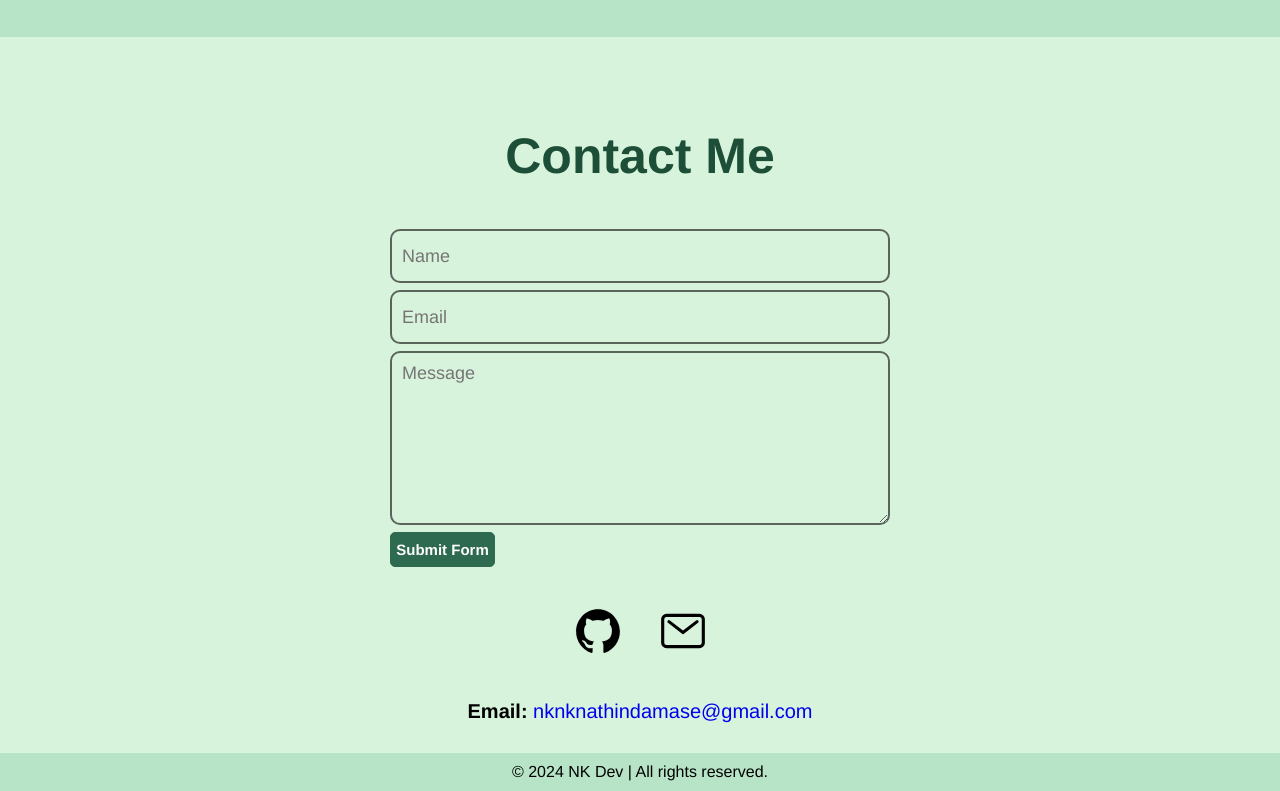
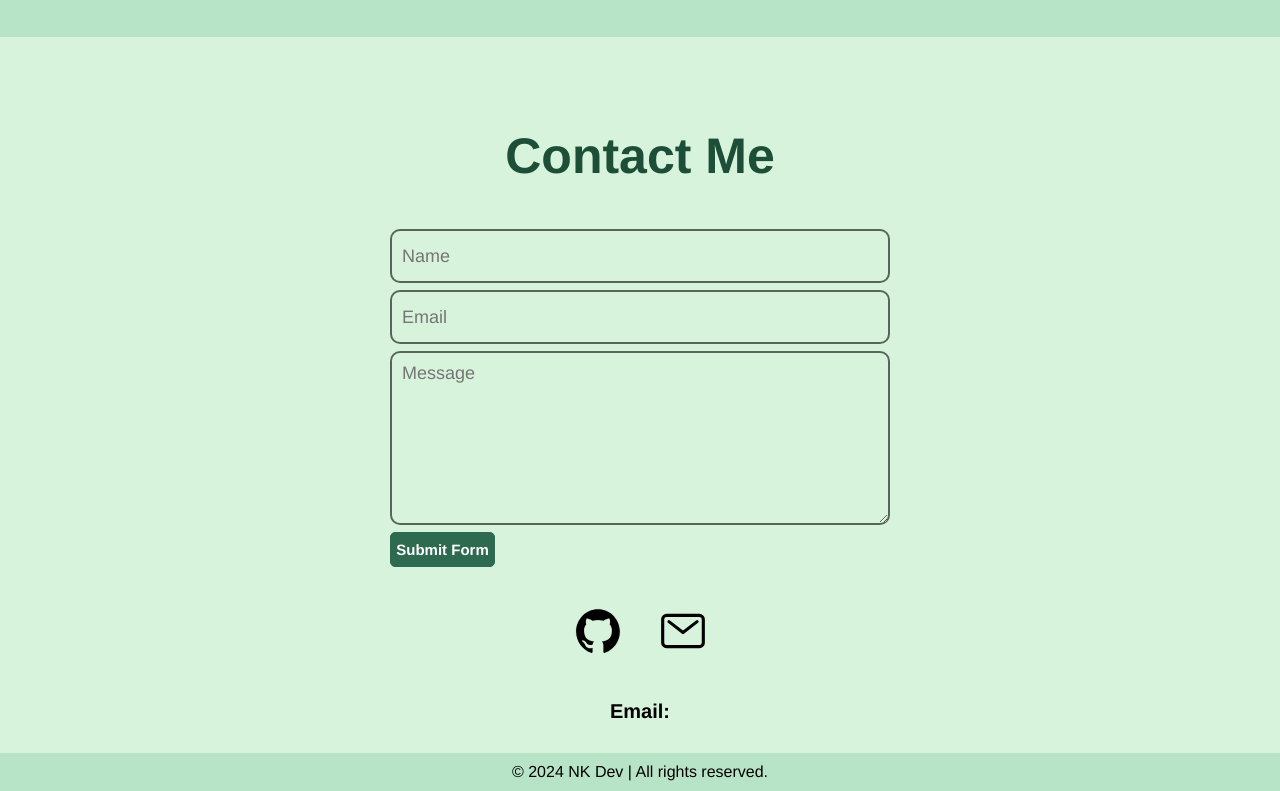
Before and after one commit to nknathi/nknathi.github.io, a plain HTML site: page index.html in a window 1280 px wide. Shown: the part 2472-3263 px from the top of the page. Drawn offline with nearby package versions, Linux system fonts and the light colour scheme.

Commit message:
Update index.html
Email

```diff
--- a/index.html
+++ b/index.html
@@ -374,8 +374,7 @@
       <div class="mymail">
         <p>
           <b>Email:</b
-          ><a href="mailto: nknknathindamase@gmail.com">
-            nknknathindamase@gmail.com</a
+          ><a href="mailto: nknknathindamase@gmail.com"></a
           >
         </p>
       </div>
```
